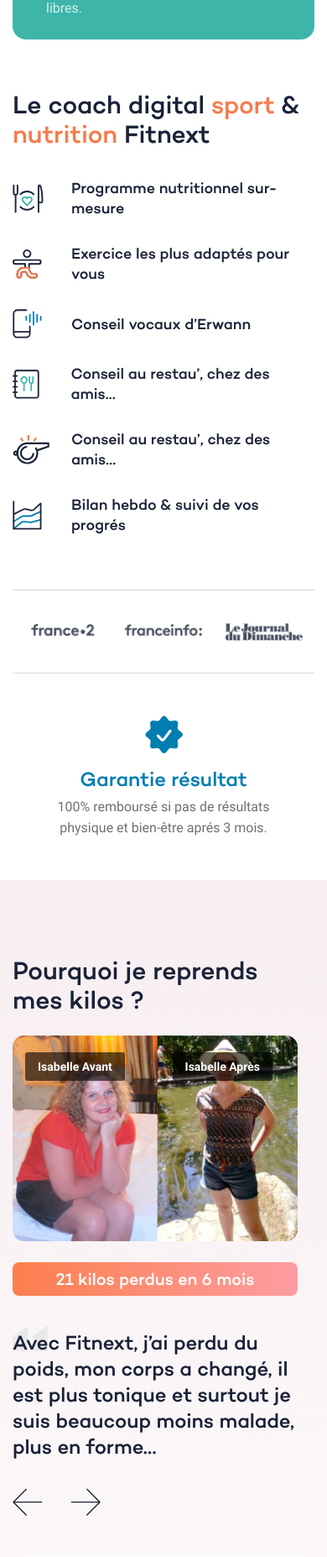
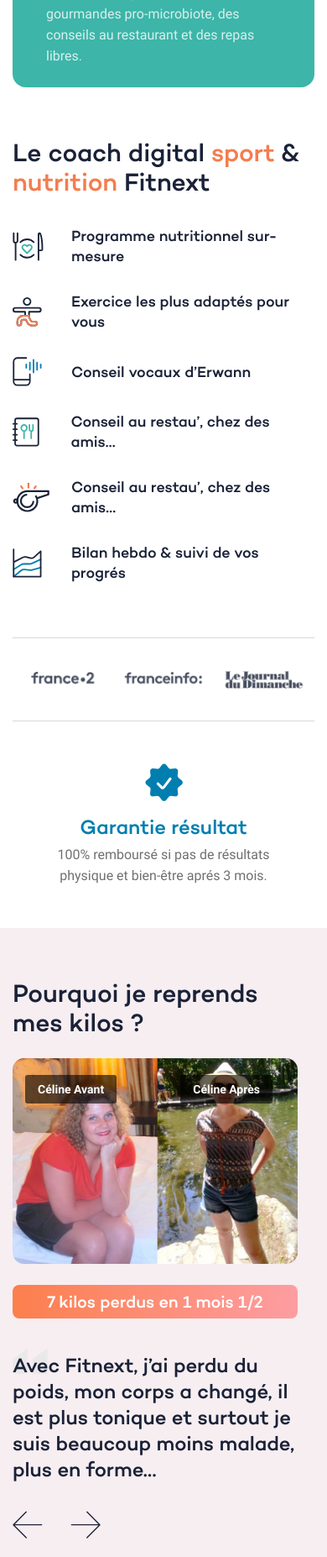
Before and after one commit to leonardchalvet/FitNext, a PHP site: page /weight_1.php in a window 390 px wide. Shown: the part 1383-3237 px from the top of the page at 84% size. Run offline with PHP 8.4, Linux system fonts and the light colour scheme; some libraries are stand-ins or nearby versions.

Commit message:
Feedback + Responsive + Up section

```diff
--- a/Front/style/scss/common.scss
+++ b/Front/style/scss/common.scss
@@ -105,7 +105,7 @@ main
 		$h1_lineheight_desktop: 52px;
 		/*----------  MOBILE  ----------*/
 		$h1_textsize_mobile: 36px;
-		$h1_lineheight_mobile: 38px;
+		$h1_lineheight_mobile: 42px;
 
 
 	/*----------  H2  ----------*/
--- a/Front/style/scss/weight.scss
+++ b/Front/style/scss/weight.scss
@@ -11,9 +11,8 @@ main {
 
 .gradient {
 	margin-top: 50px;
-	padding-top: 60px;
 	padding-bottom: 30px;
-	background: linear-gradient(to top, #{$colorGradient_4_1}, #{$colorGradient_4_2});
+	background: linear-gradient(to top, #{$colorGradient_4_1}, #{$colorGradient_4_2} 20%);
 }
 
 .section-cover {
@@ -811,12 +829,36 @@ main {
 
 	.gradient {
 		margin-top: 25px;
-		padding-top: 30px;
 		padding-bottom: 15px;
 	}
 
 	#section-cover-1 {
-
+		padding-top: 20px;
+		padding-bottom: 0;
+		h1, p, .container-btn {
+			width: 100%;
+		}
+		h1 {
+			order: 1;
+			text-align: center;
+		}
+		p {
+			order: 4;
+			text-align: center;
+		}
+		.container-btn {
+			margin-top: 45px;
+			order: 2;
+			display: flex;
+			justify-content: center;
+		}
+		.container-illu {
+			order: 3;
+			margin-top: 55px;
+			position: relative;
+			width: 100%;
+			height: 265px;
+		}
 	}
 
 	#section-cover-2 {
@@ -846,12 +888,15 @@ main {
 
 	#section-cover-3 {
 		margin-bottom: 0;
-		height: 800px;
+		height: 850px;
 		.wrapper {
 			padding-top: 350px;
 		}
+		.bg, .lg {
+			height: calc(100% - 190px);
+		}
 		.bg {
-			height: calc(100% - 200px);
+			background-position: -430px center;
 		}
 		.container-text {
 			display: flex;
@@ -957,7 +1002,7 @@ main {
 			h2 {
 				width: 165px;
 				left: 22px;
-				top: calc(100% - 75px);
+				top: calc(100% - 85px);
 			}
 		}
 	}
--- a/Front/weight_1.php
+++ b/Front/weight_1.php
@@ -23,7 +23,6 @@
 
 			<section id="section-cover-1" class="section-cover sectionAnim_container">
 				<div class="wrapper">
-					<div class="container-text">
 					<h1 class="elAnim__slide anim__delayMedium_2 wrapLine">
 						Non aux régimes démoralisants et  leur effet yoyo !
 					</h1>
@@ -42,7 +41,6 @@
 							</span>
 						</a>
 					</div>
-					</div>
 					<div class="container-illu elAnim__fade anim__delayMedium_10">
 						<div class="illu-1 active">
 							<svg viewBox="0 0 581 416" xmlns="http://www.w3.org/2000/svg">
@@ -52,10 +50,10 @@
 									</g>
 									<g transform="translate(-6.243 -12.467)">
 										<path class="second-line" d="M9.078 77.342c101.271 393.314 292.945 414.367 575.02 63.16" stroke="#FF7171" stroke-width="5" stroke-linecap="round" stroke-linejoin="round"/>
-										<g class="second-rect" transform="translate(409 130.467)">
-											<rect fill="#FF7171" width="178" height="36.52" rx="4.98"/>
+										<g class="second-rect" transform="translate(432 130.467)">
+											<rect fill="#FF7171" width="155" height="36" rx="4.98"/>
 											<text font-family="Roboto-Bold" font-size="16" fill="#FFF">
-												<tspan x="19" y="24">Régimes restrictifs</tspan>
+												<tspan x="9.5" y="24">Régimes restrictifs</tspan>
 											</text>
 										</g>
 										<path class="first-line" d="M9.078 77.342c155.595 207.08 347.268 310.619 575.02 310.619" stroke="#3DB5A9" stroke-width="5" stroke-linecap="round" stroke-linejoin="round"/>
@@ -93,10 +91,10 @@
 											<path d="M526.711 61.73v11.534h1.822V60.59zM532.531 58.027l-1.821 1.187v9.731c0 2.326 1.821 4.272 3.998 4.272h1.467v-1.946h-1.111c-1.466 0-2.577-1.187-2.577-2.753v-5.032h3.643V61.54h-3.643l.044-3.513zM546.97 73.264h-1.82V66.24c-.178-1.566-1.29-2.753-2.755-2.753-1.467 0-2.755 1.376-2.755 2.943v6.646h-1.822V61.73h1.822v.996c.71-.57 1.822-.996 2.755-.996 2.532 0 4.576 2.136 4.576 4.889v6.645zM558.256 68.185v-.76c0-3.132-2.177-5.838-4.932-5.838-2.754 0-4.931 2.516-4.931 5.839 0 3.323 2.177 5.838 4.931 5.838 1.644 0 3.288-.996 4.177-2.515l-1.644-.997c-.533.997-1.467 1.566-2.533 1.566-1.466 0-2.754-1.376-3.11-3.133h8.042zm-4.887-4.7c1.466 0 2.532 1.188 2.932 2.754h-6.042c.533-1.566 1.643-2.753 3.11-2.753z"/>
 											<path d="M569.23 61.73h-2.355l-3.288 4.13-3.287-4.13h-2.4l4.399 5.648-4.576 5.886h2.399l3.465-4.51 3.466 4.51h2.355l-4.754-5.886zM575.805 61.73h-3.643v-3.513l-1.821 1.187v9.731c0 2.326 1.821 4.272 3.998 4.272h1.466V71.46h-1.11c-1.467 0-2.577-1.187-2.577-2.754v-5.031h3.643V61.73h.044zM519.78 60.78v12.484h2v-9.778h3.643V61.54h-3.644v-.38c0-1.567 1.111-2.753 2.577-2.753h4.399V56.46h-4.976c-2.355 0-3.999 1.993-3.999 4.32M514.734 56.366l-7.848 3.417v13.671c.93-.184 1.818-.37 2.749-.554V61.492l6.207-2.679-1.108-2.447zM496.174 56.366l-.931 2.494 6.207 2.678V72.9c.931.37 1.818.554 2.749.554v-13.67l-8.025-3.418zM506.886 56.366c0-.973-.7-1.9-1.791-1.9-1.093 0-1.792.742-1.792 1.9 0 .972.7 1.898 1.792 1.898s1.79-.972 1.79-1.898"/>
 										</g>
-										<g class="second-rect" transform="translate(408.243 203.467)">
-											<rect fill="#FF7171" width="178" height="36.52" rx="4.98"/>
+										<g class="second-rect" transform="translate(431 203.467)">
+											<rect fill="#FF7171" width="155" height="36" rx="4.98"/>
 											<text font-family="Roboto-Bold" font-size="16" fill="#FFF">
-												<tspan x="19" y="24">Regimes restrictifs</tspan>
+												<tspan x="9.5" y="24">Regimes restrictifs</tspan>
 											</text>
 										</g>
 										<text transform="translate(7 12.5)" fill="#1A2238" font-family="Campton-Medium, Campton" font-size="18" font-weight="400">
@@ -235,42 +233,70 @@
 									<div class="img elAnim__fade anim__delayMedium_4">
 										<img src="img/weight/quote-1/img-1.jpg">
 										<div class="before">
-											Isabelle Avant
+											Céline Avant
 										</div>
 										<div class="after">
-											Isabelle Après
+											Céline Après
 										</div>
 									</div>
 									<div class="info elAnim__slide anim__delayMedium_6">
-										21 kilos perdus en 6 mois
+										7 kilos perdus en 1 mois 1/2
 									</div>
 								</div>
 								<div class="el">
 									<div class="img elAnim__fade anim__delayMedium_4">
-										<img src="img/weight/quote-1/img-1.jpg">
+										<img src="img/weight/quote-1/img-2.jpg">
 										<div class="before">
-											Isabelle Avant
+											Wassim Avant
 										</div>
 										<div class="after">
-											Isabelle Après
+											Wassim Après
 										</div>
 									</div>
 									<div class="info elAnim__slide anim__delayMedium_6">
-										21 kilos perdus en 6 mois
+										16 kilos perdus en 4 mois
 									</div>
 								</div>
 								<div class="el">
 									<div class="img elAnim__fade anim__delayMedium_4">
-										<img src="img/weight/quote-1/img-1.jpg">
+										<img src="img/weight/quote-1/img-3.jpg">
 										<div class="before">
-											Isabelle Avant
+											Jimmy Avant
 										</div>
 										<div class="after">
-											Isabelle Après
+											Jimmy Après
 										</div>
 									</div>
 									<div class="info elAnim__slide anim__delayMedium_6">
-										21 kilos perdus en 6 mois
+										10 kilos perdus en 1 mois 1/2
+									</div>
+								</div>
+								<div class="el">
+									<div class="img elAnim__fade anim__delayMedium_4">
+										<img src="img/weight/quote-1/img-4.jpg">
+										<div class="before">
+											Emily Avant
+										</div>
+										<div class="after">
+											Emily Après
+										</div>
+									</div>
+									<div class="info elAnim__slide anim__delayMedium_6">
+										8 kilos perdus en 3 mois
+									</div>
+								</div>
+								<div class="el">
+									<div class="img elAnim__fade anim__delayMedium_4">
+										<img src="img/weight/quote-1/img-5.jpg">
+										<div class="before">
+											Sophie Avant
+										</div>
+										<div class="after">
+											Sophie Après
+										</div>
+									</div>
+									<div class="info elAnim__slide anim__delayMedium_6">
+										9 kilos perdus en 6 mois
 									</div>
 								</div>
 							</div>
@@ -288,7 +314,7 @@
 										<img class="quote" src="img/weight/quote-1/quote.svg">
 										<div class="text-quote">
 											<p class="wrapLine">
-												Avec Fitnext, j’ai perdu du poids, mon corps a changé, il est plus tonique et surtout je suis beaucoup moins malade, plus en forme…
+												Fitnext le contrôle de son corps, de son mental
 											</p>
 										</div>
 									</div>
@@ -296,7 +322,23 @@
 										<img class="quote" src="img/weight/quote-1/quote.svg">
 										<div class="text-quote">
 											<p class="wrapLine">
-												Avec Fitnext, j’ai perdu du poids, mon corps a changé, il est plus tonique et surtout je suis beaucoup moins malade, plus en forme…
+												j'ai eu un regain d'énergie et un moral au top dès le début du programme
+											</p>
+										</div>
+									</div>
+									<div class="el">
+										<img class="quote" src="img/weight/quote-1/quote.svg">
+										<div class="text-quote">
+											<p class="wrapLine">
+												les kilos se sont envolés sans que j'ai l'impression de faire d'efforts et j'ai retrouvé mon énergie
+											</p>
+										</div>
+									</div>
+									<div class="el">
+										<img class="quote" src="img/weight/quote-1/quote.svg">
+										<div class="text-quote">
+											<p class="wrapLine">
+												j’ai retrouvé quasi instantanément une forme que je n’avais plus depuis des années.
 											</p>
 										</div>
 									</div>
```
Also changed, not shown: other parts of Front/style/scss/weight.scss (+30 -11 lines), Front/weight_3.php (+20 -1 lines), Front/img/weight/cover-3/illu.jpg, Front/img/weight/quote-1/img-2.jpg (added), Front/img/weight/quote-1/img-3.jpg (added), Front/img/weight/quote-1/img-4.jpg (added), Front/img/weight/quote-1/img-5.jpg (added), Front/style/css/home.css, Front/style/css/weight.css, 1 other file. Lines whose indentation alone changed are shown as unchanged.
